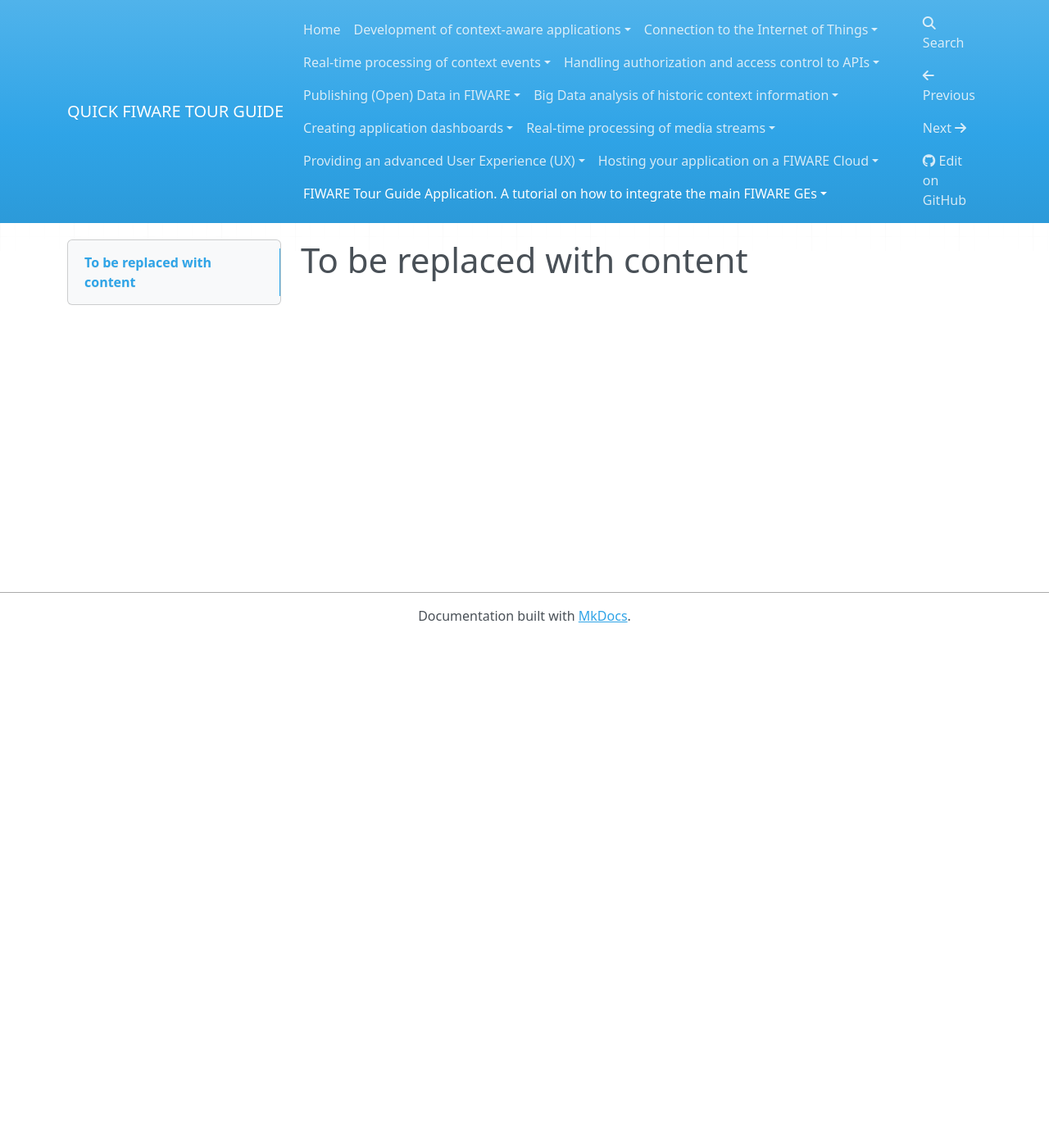
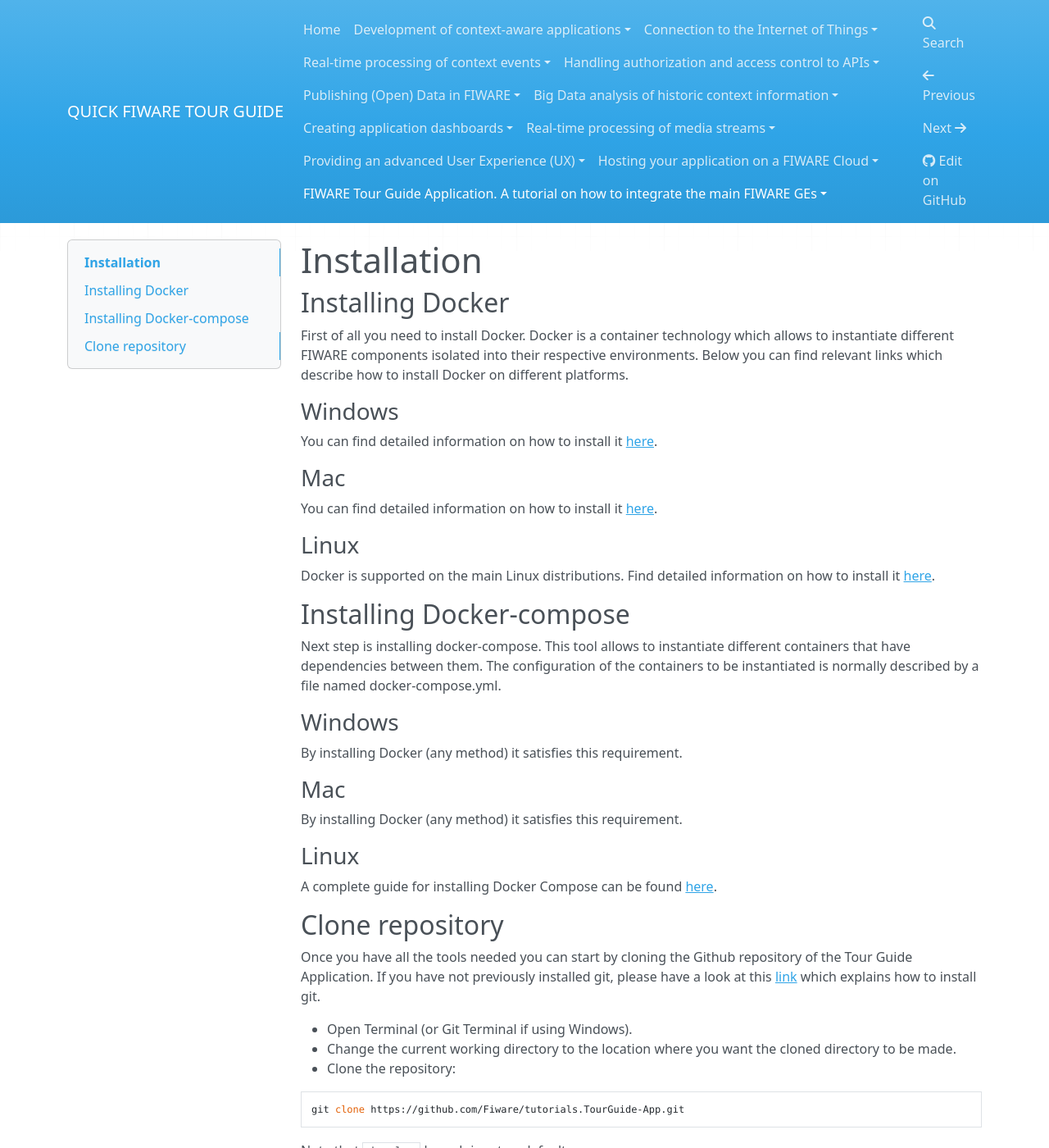
Before and after one commit to FIWARE-Ops/docs.TourGuide, an MkDocs documentation site: the page built from doc/fiware-tour-guide-application-a-tutorial-on-how-to-integrate-the-main-fiware-ges/installation.md, in a window 1280 px wide and 1400 px high. Shown: the whole window at 82% size. Built offline with MkDocs 1.6.1, drawn with Linux system fonts in a browser that asks for light colours; nearby versions of some CDN libraries; comment, search, counter and statistics services are not loaded; old or Windows-style settings are respelled for this version of MkDocs; some of the changed text lies outside the part shown.

Commit message:
Add TourGuide-App 'Installation' section (#37)

````diff
--- a/doc/fiware-tour-guide-application-a-tutorial-on-how-to-integrate-the-main-fiware-ges/installation.md
+++ b/doc/fiware-tour-guide-application-a-tutorial-on-how-to-integrate-the-main-fiware-ges/installation.md
@@ -1 +1,47 @@
-# To be replaced with content
+# Installation
+
+## Installing Docker
+
+First of all you need to install Docker. Docker is a container technology which allows to instantiate different FIWARE components isolated into their respective environments. Below you can find relevant links which describe how to install Docker on different platforms.
+
+### Windows
+
+You can find detailed information on how to install it [here](https://docs.docker.com/engine/installation/windows/).
+
+### Mac
+
+You can find detailed information on how to install it [here](https://docs.docker.com/engine/installation/mac/).
+
+### Linux
+
+Docker is supported on the main Linux distributions. Find detailed information on how to install it [here](https://docs.docker.com/engine/installation/linux).
+
+## Installing Docker-compose
+
+Next step is installing docker-compose. This tool allows to instantiate different containers that have dependencies between them. The configuration of the containers to be instantiated is normally described by a file named docker-compose.yml.
+
+### Windows
+
+By installing Docker (any method) it satisfies this requirement.
+
+### Mac
+
+By installing Docker (any method) it satisfies this requirement.
+
+### Linux
+
+A complete guide for installing Docker Compose can be found [here](https://docs.docker.com/compose/install/).
+
+## Clone repository
+
+Once you have all the tools needed you can start by cloning the Github repository of the Tour Guide Application. If you have not previously installed git, please have a look at this [link](https://git-scm.com/book/en/v2/Getting-Started-Installing-Git) which explains how to install git.
+
+- Open Terminal (or Git Terminal if using Windows).
+- Change the current working directory to the location where you want the cloned directory to be made.
+- Clone the repository:
+```
+git clone https://github.com/Fiware/tutorials.TourGuide-App.git
+```
+Note that `develop` branch is set as default.
+
+Now you have all the code downloaded on your machine. If you want to just run the Tour Guide Application follow the instructions provided in the section [using the front-end application](#using-the-front-end-application).
````
